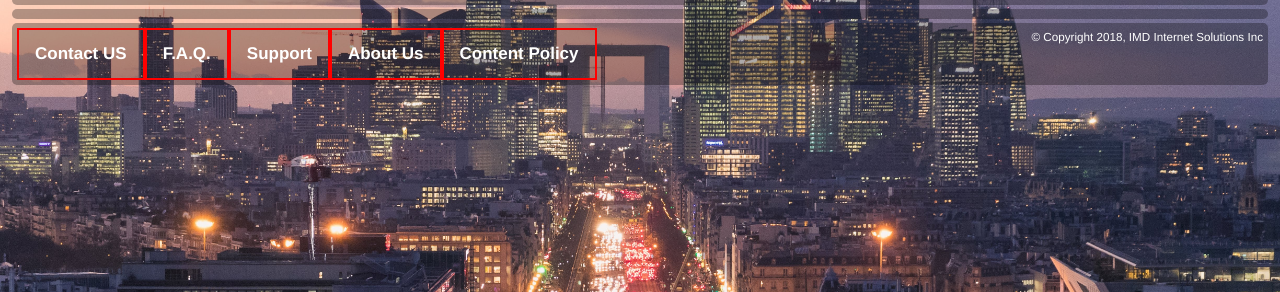
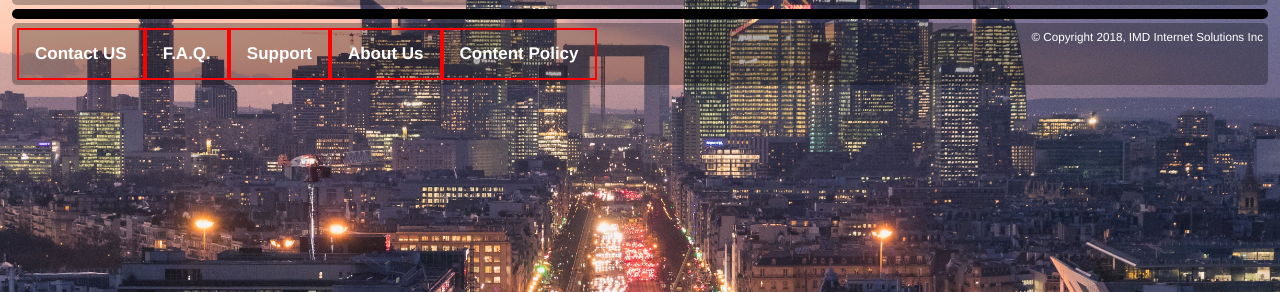
Before and after one commit to MattieWasTaken/WebDevSec, a PHP site: page /Post.php in a window 1280 px wide. Shown: the part 148-440 px from the top of the page. Run offline with PHP 8.4, Linux system fonts and the light colour scheme; data that the repository does not hold is empty.

Commit message:
Update style.css
Fixed text wrapping issue if post is too long.

```diff
--- a/style.css
+++ b/style.css
@@ -89,6 +89,7 @@ h1{
 
 .subforum-description *{
     margin-block: 0;
+    text-overflow: ellipsis;
 }
 
 p{
@@ -158,10 +159,11 @@ center{
 /*INDIVIDUAL POSTS*/
 .post-content{
 background-color: rgb(124, 69, 69);
-background: rgba(0,0,0,0.3);
+background: rgba(0,0,0,1);
 padding: 5px;
 border-radius: 5px;
 margin: 4px;
+overflow-wrap:break-word;
 }
 
 .post-title{
```
